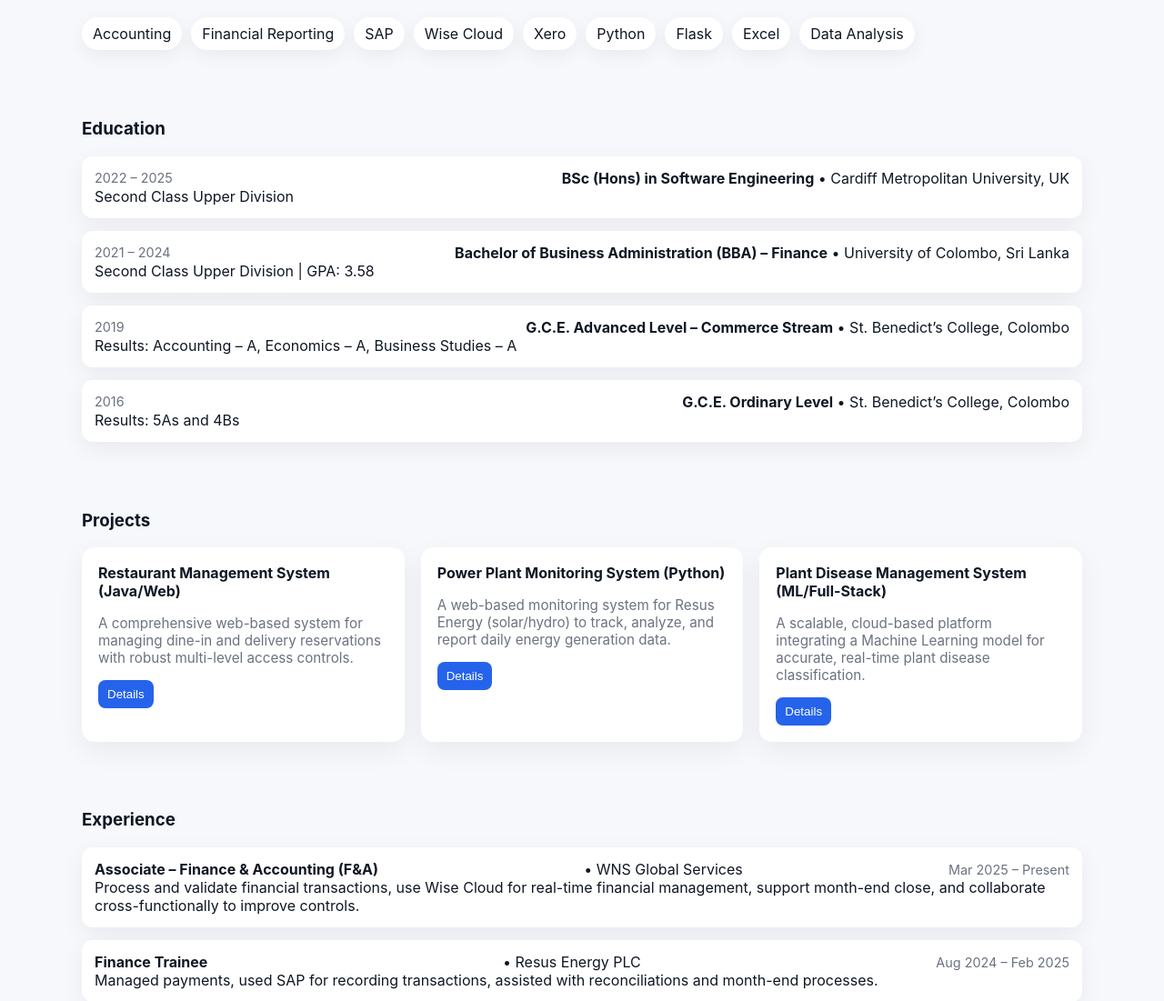
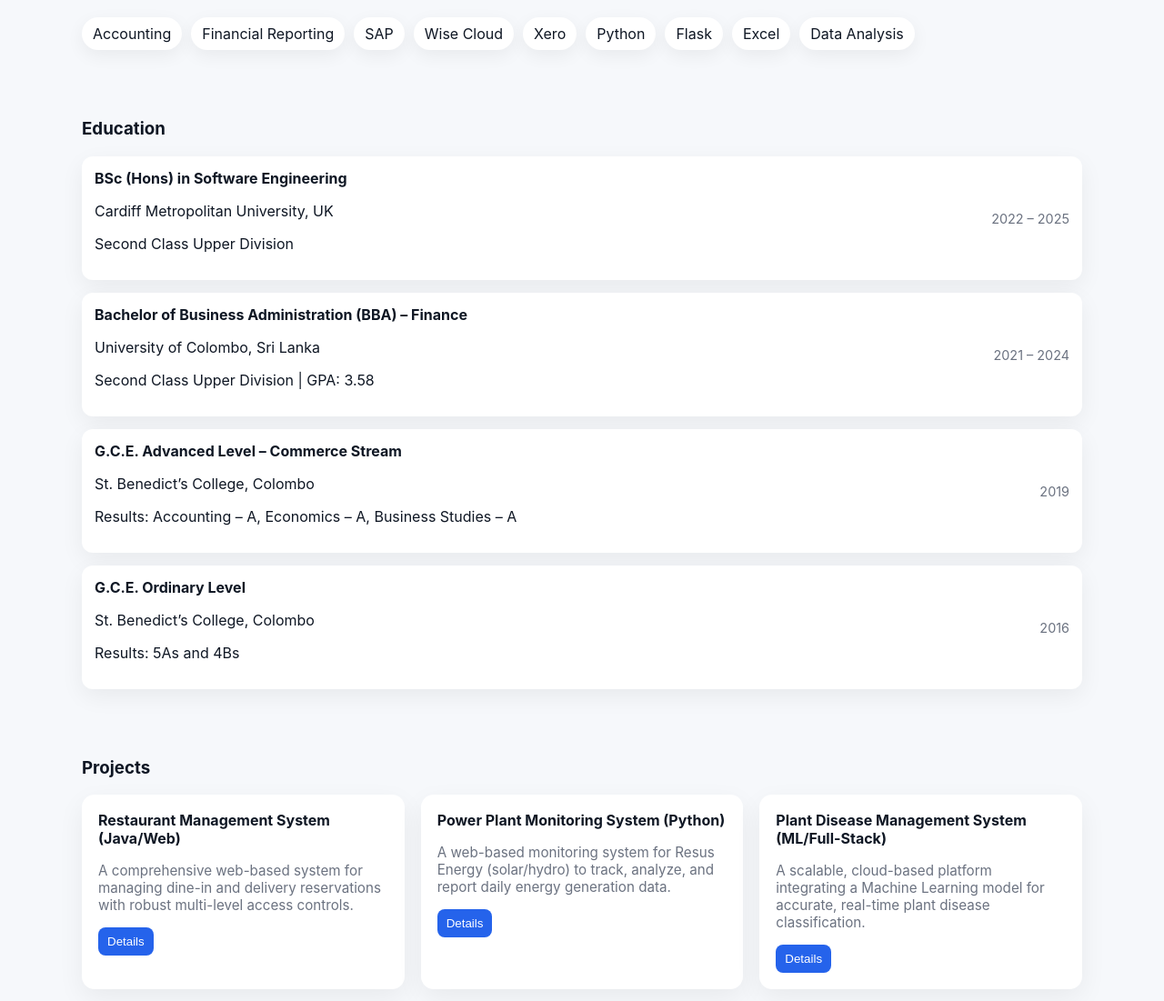
Before and after one commit to Shehanford/portfolio, a Flask app: page / in a window 1280 px wide. Shown: the part 545-1646 px from the top of the page at 91% size. Run offline with Flask 3, Linux system fonts and the light colour scheme.

Commit message:
Edu detail card updated

```diff
--- a/templates/index.html
+++ b/templates/index.html
@@ -44,15 +44,20 @@
         {% for edu in content.education %}
             <div class="timeline-item">
                 <div class="ti-head">
-                    <span class="ti-date">{{ edu.period }}</span>  <div class="ti-title">
+                    <div class="ti-title">
                         <strong>{{ edu.degree }}</strong>
-                        <span class="muted-institution"> • {{ edu.institution }}</span>
+
+                        <p class="institution">{{ edu.institution }}</p>
+
+                        <p class="result">{{ edu.details }}</p>
+                    </div>
+
+                    <div class="ti-title">
+                        <span class="ti-date">{{ edu.period }}</span>
                     </div>
                 </div>
-                <div class="ti-body">
-                    {{ edu.details }}
+
                 </div>
-            </div>
         {% endfor %}
     </div>
 </section>
```
